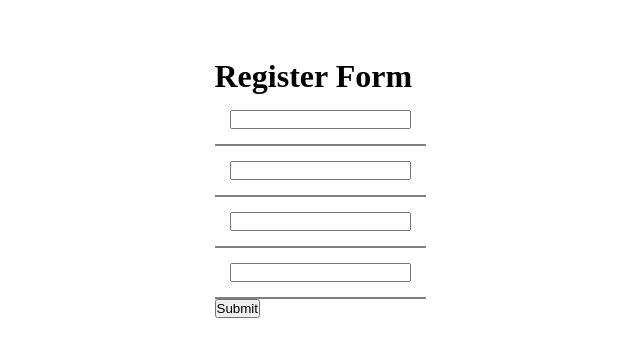
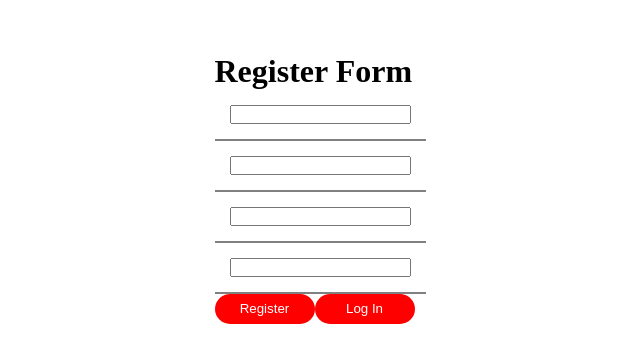
Before and after one commit to Sandro444/nestjs-react-basic-blog, a React (Create React App) app in the folder frontend/: page /auth/register in a window 1280 px wide. Shown: the part 212-574 px from the top of the page, without its empty margins (320-960 px from the left). Built offline with nearby package versions, Linux system fonts and the light colour scheme.

Commit message:
fron-end-register-form

```diff
--- a/frontend/src/components/pages/authpage/LoginForm.js
+++ b/frontend/src/components/pages/authpage/LoginForm.js
@@ -1,15 +1,15 @@
 import { Formik, Form, Field, ErrorMessage } from "formik";
 import { useLoginForm } from "../../../hooks/common/auth/useLoginForm";
-import { FormFieldWrapper } from "./components";
+import { FormFieldWrapper, FormButtonWrapper} from "./components";
 
 const LoginForm = () => {
-  const { loginHandler } = useLoginForm();
+  const { loginHandler,redirectToRegister } = useLoginForm();
 
   return (
     <div>
       <h1>Login Form</h1>
       <Formik
-        initialValues={{ username: "", password: "" }}
+        initialValues={{ username: "", password: "", credentials:"" }}
         validate={(values) => {
           const errors = {};
           if (!values.username) {
@@ -40,13 +40,14 @@ const LoginForm = () => {
               <ErrorMessage name="password" component="div" />
             </FormFieldWrapper>
 
-            <button type="submit" disabled={false}>
-              Submit
-            </button>
+            <FormButtonWrapper type="submit" disabled={isSubmitting}>Log In</FormButtonWrapper>
+            <FormButtonWrapper onClick={e=>redirectToRegister()}>Register</FormButtonWrapper>
+
             <ErrorMessage name="credentials" component="div" />
           </Form>
         )}
       </Formik>
+
     </div>
   );
 };
--- a/frontend/src/components/pages/authpage/RegisterForm.js
+++ b/frontend/src/components/pages/authpage/RegisterForm.js
@@ -1,11 +1,11 @@
 import { Formik, Form, Field, ErrorMessage } from "formik";
 
-import { FormFieldWrapper } from "./components";
+import { FormFieldWrapper, FormButtonWrapper } from "./components";
 
 import useRegisterForm from "../../../hooks/common/auth/useRegisterForm";
 
 const RegisterForm = () => {
-  const { registerHandler } = useRegisterForm();
+  const { registerHandler, redirectToLogin } = useRegisterForm();
 
   return (
     <div>
@@ -16,6 +16,7 @@ const RegisterForm = () => {
           email: "",
           password: "",
           repeatPassword: "",
+          credentials: ""
         }}
         validate={(values) => {
           const errors = {};
@@ -31,15 +32,12 @@ const RegisterForm = () => {
         onSubmit={async (values, {  setErrors }) => {
           const query = await registerHandler(values.username, values.email, values.password, values.repeatPassword);
           if (query.message) {
-            console.log("message")
-            setErrors({credentials: "message"});
+            setErrors({credentials: query.message});
           }
         }}
       >
-        {({ isSubmitting }) => (
+        {({ isSubmitting, errors }) => (
           <Form>
-                        <ErrorMessage name="credentials" component="div" />
-
             <FormFieldWrapper>
               <Field type="text" name="username" />
               <ErrorMessage name="username" component="div" />
@@ -60,10 +58,10 @@ const RegisterForm = () => {
               <ErrorMessage name="repeatPassword" component="div" />
             </FormFieldWrapper>
 
-            <button type="submit" disabled={isSubmitting}>
-              Submit
-            </button>
 
+            <FormButtonWrapper type="submit" disabled={isSubmitting}>Register</FormButtonWrapper>
+            <FormButtonWrapper onClick={e=>redirectToLogin()}>Log In</FormButtonWrapper>
+            <ErrorMessage name="credentials" component="div" />
           </Form>
         )}
       </Formik>
--- a/frontend/src/components/pages/authpage/components.js
+++ b/frontend/src/components/pages/authpage/components.js
@@ -16,3 +16,13 @@ export const FormFieldWrapper = styled.div`
     padding: 15px;
     border-bottom: 2px solid grey;
 `
+
+export const FormButtonWrapper = styled.button`
+    height: 30px;
+    width: 100px;
+    padding: 4px;
+    color: white;
+    border-radius: 20px;
+    background-color: red;
+    border: none;
+`
--- a/frontend/src/hooks/common/auth/useAuth.js
+++ b/frontend/src/hooks/common/auth/useAuth.js
@@ -13,9 +13,7 @@ export const useAuth = () => {
 
 
   useEffect(() => {
-    console.log("useefect")
     if(localAuthToken && state && !state.authorized) {
-      console.log("pijp")
       dispatcher(logInAction(state));
     }
   },[state])
@@ -31,7 +29,6 @@ export const useAuth = () => {
 
 
   const logOut = () => {
-    console.log("fires")
     localStorage.clear();
     dispatcher(logOutAction(state))
   };
--- a/frontend/src/hooks/common/auth/useLoginForm.js
+++ b/frontend/src/hooks/common/auth/useLoginForm.js
@@ -5,8 +5,9 @@ import {useHistory} from 'react-router-dom'
 export const useLoginForm = () => {
   const [loginMutation] = useMutation(LoginMutation);
   const { makeAuth } = useAuth();
-  console.log("this executes: lfhook")
   const history = useHistory()
+
+  const redirectToRegister = () => history.push('/auth/register')
   const loginHandler = async (username, password) => {
     try {
       const answer = await loginMutation({
@@ -23,5 +24,6 @@ export const useLoginForm = () => {
 
   return {
     loginHandler,
+    redirectToRegister
   };
 };
--- a/frontend/src/hooks/common/auth/useRegisterForm.js
+++ b/frontend/src/hooks/common/auth/useRegisterForm.js
@@ -24,7 +24,8 @@ const useRegisterForm = () => {
       };
     }
   };
-  return { registerHandler };
+  const redirectToLogin = () => history.push("/auth/login")
+  return { registerHandler,redirectToLogin };
 };
 
 export default useRegisterForm;
```
Also changed, not shown: 1 other file (tests, documents, lock files or other folders).
